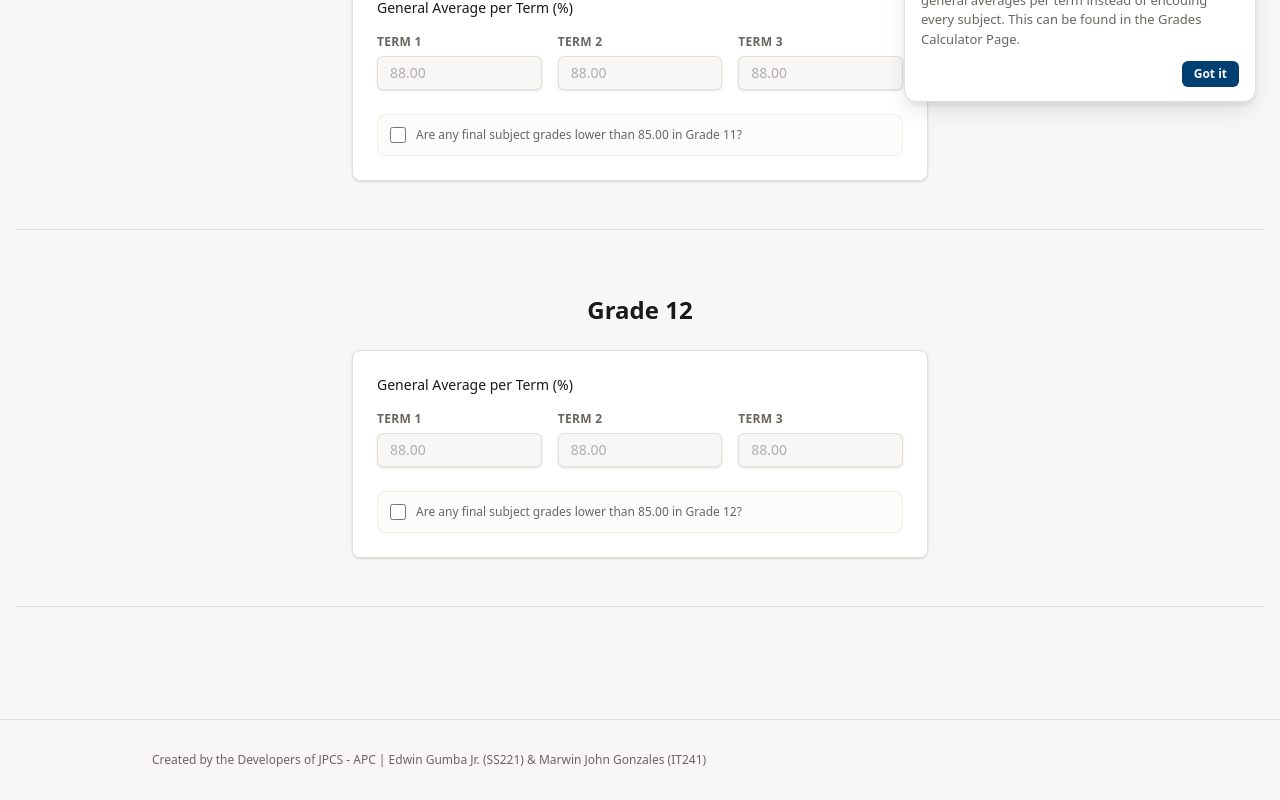
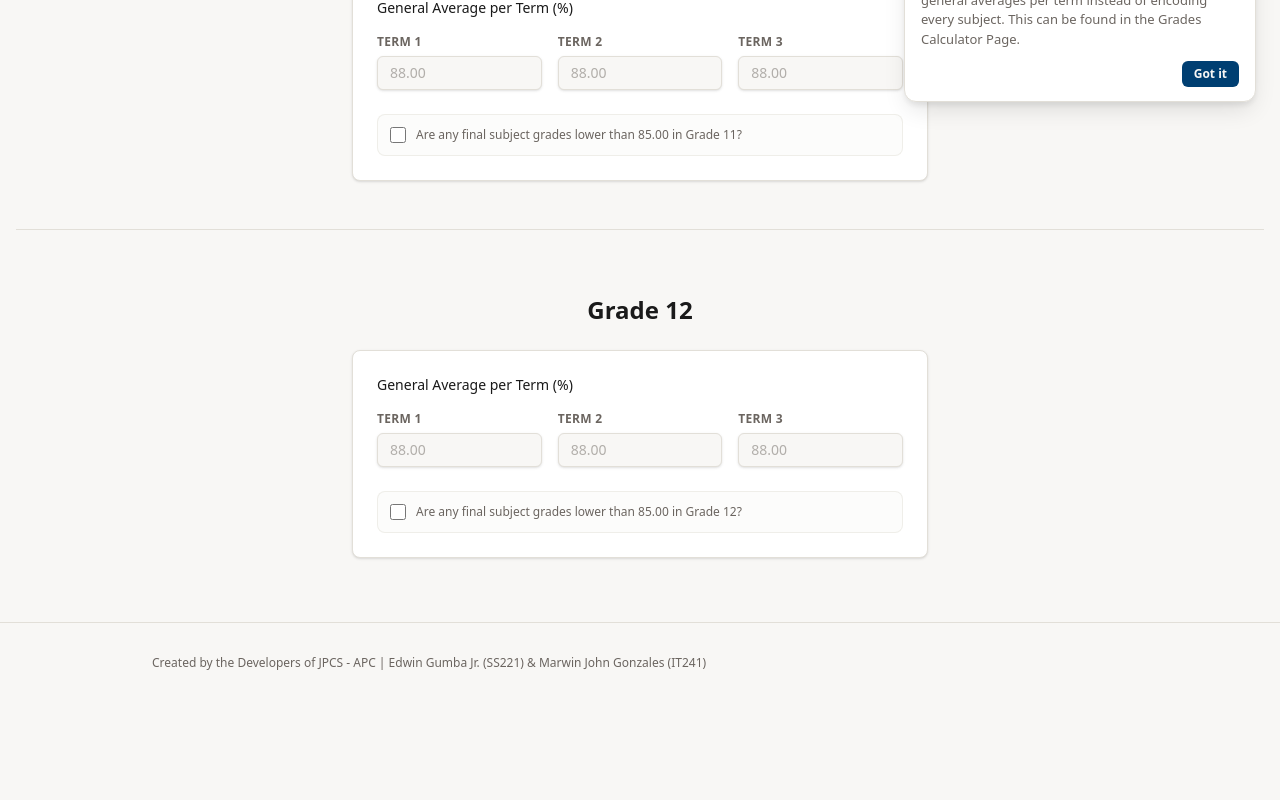
Before and after one commit to jpcsapc/APC-Honors-Checker, a Next.js app: page /honors-shs in a window 1280 px wide. Shown: the part 674-1474 px from the top of the page. After the commit the page ends 1377 px from the top, so only its background shows below. Built offline with nearby package versions, Linux system fonts and the light colour scheme.

Commit message:
ui: removed seperate line at bottom

```diff
--- a/src/app/honors-shs/page.tsx
+++ b/src/app/honors-shs/page.tsx
@@ -854,7 +854,7 @@ export default function SHSHonorsCalcu() {
                   </div>
                 )}
 
-                <hr className="my-12 border-border/100" />
+                {yearKey !== "Grade 12" && <hr className="my-12 border-border/100" />}
               </motion.section>
             );
           })}
```
